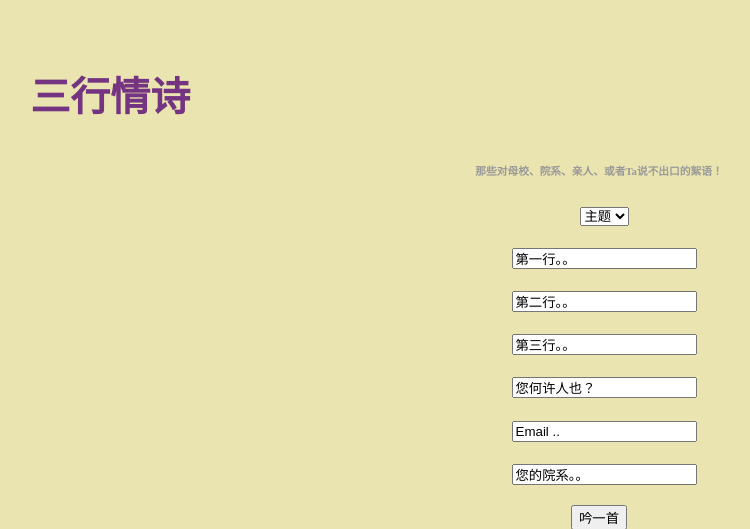
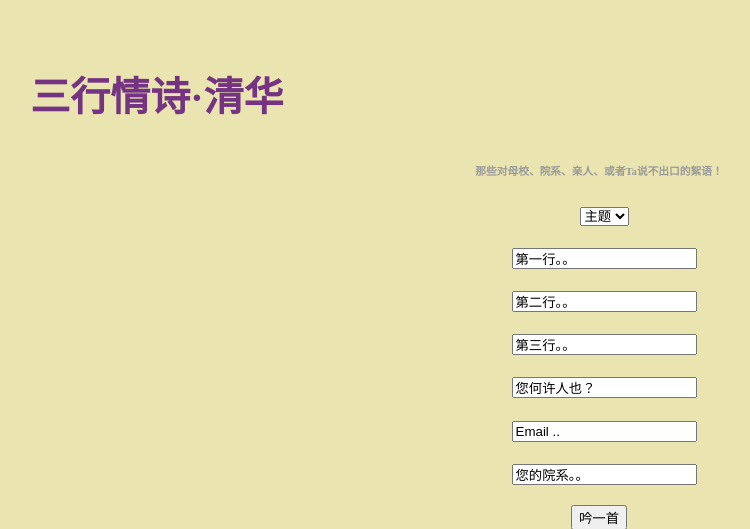
Before and after one commit to AndyChen14/3linepoem, a PHP site: page / in a window 1280 px wide; the page is wider, and only the part inside the window is pictured. Shown: the top 529 px of that part, without its empty margins (41-791 px from the left). Run offline with PHP 8.4, Linux system fonts and the light colour scheme.

Commit message:
update and debug

```diff
--- a/index.php
+++ b/index.php
@@ -105,7 +105,7 @@ alert("^-^ OK");
 </head>
 <body>
 
-<div id="head"><p>三行情诗</p></div>
+<div id="head"><p>三行情诗·清华</p></div>
 
 <div id="poem">
 <form action="insert.php" name="form"  id="form" method="post"  onsubmit="return  postChk(this)">
@@ -118,6 +118,7 @@ alert("^-^ OK");
                             <option value="Relatives" >亲人</option>
                             <option value="TA">TA</option>
                             <option value="Voice">吐槽</option>
+                            <option value="Other">其他</option>
                             </select></p>
 	<p class="middle"> &nbsp <input id="First" type="text" name="First" value="第一行。。" onfocus="clearcontent1(First)"/></p>
 	<p class="middle"> &nbsp <input id="Second"  type="text" name="Second" value="第二行。。" onfocus="clearcontent2(this)"/></p>
--- a/insert.php
+++ b/insert.php
@@ -31,6 +31,8 @@ if (!mysql_query($sql,$con))
 	mysql_close($con);
 	$add = "show.php?ID=" . $row['ID'] ;
 	header("Location:" . $add);
+	//header("Location:allshow.php");
+
 } else {
 	echo "<p style='text-align:center; width:100%' ><br>Dear,the data is blank, please submit again!<br> ";
 	echo "<a href='index.php' text-align='center' width='100%'>返回</a> ";
```
